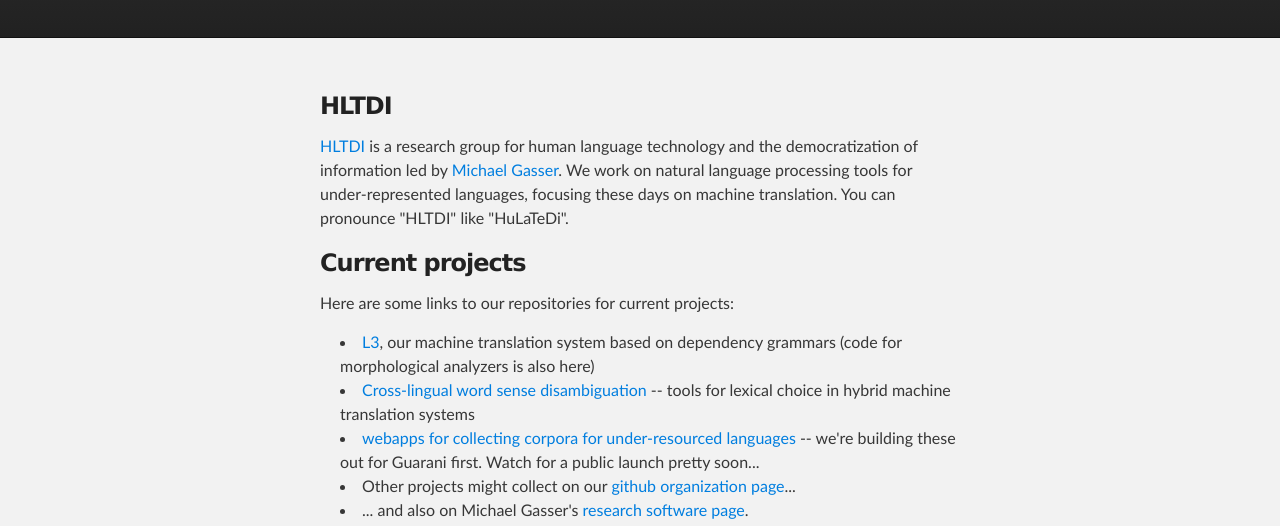
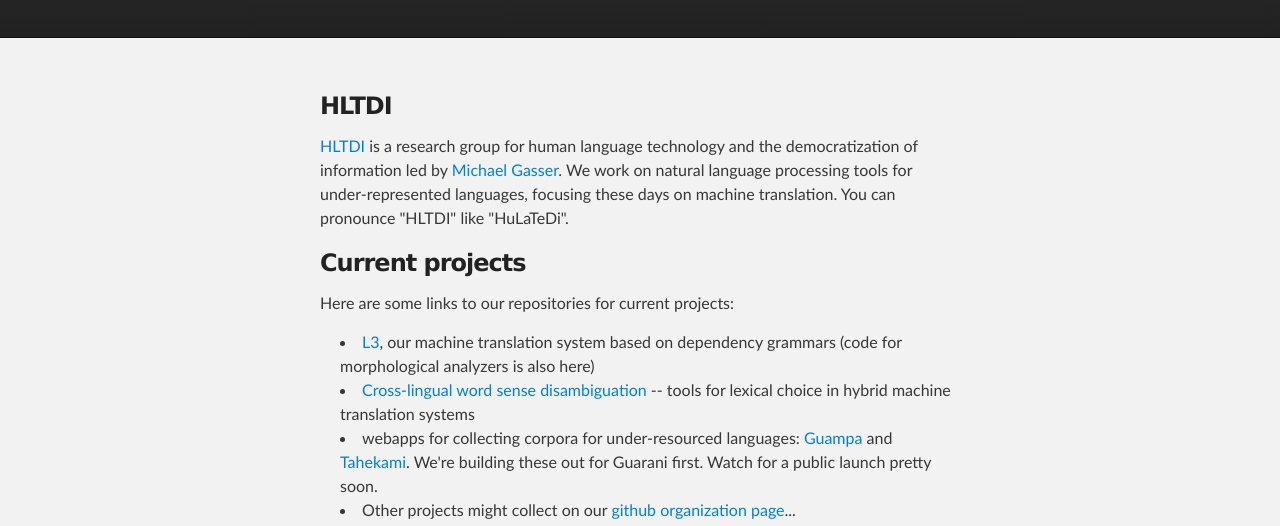
Before and after one commit to hltdi/hltdi.github.io, a plain HTML site: page index.html in a window 1280 px wide. Shown: the part 208-734 px from the top of the page. Drawn offline with Linux system fonts and the light colour scheme.

Commit message:
add a link to Guampa

```diff
--- a/index.html
+++ b/index.html
@@ -41,8 +41,11 @@
 <a href="https://code.google.com/p/hltdi-l3/">L3</a>, our machine translation system based on dependency grammars (code for morphological analyzers is also here)</li>
 <li>
 <a href="https://github.com/alexrudnick/clwsd">Cross-lingual word sense disambiguation</a> -- tools for lexical choice in hybrid machine translation systems</li>
-<li>
-<a href="https://github.com/hltdi/gn-documents">webapps for collecting corpora for under-resourced languages</a> -- we're building these out for Guarani first. Watch for a public launch pretty soon...</li>
+<li> webapps for collecting corpora for under-resourced languages:
+    <a href="https://github.com/hltdi/guampa">Guampa</a> and
+    <a href="https://github.com/hltdi/gn-documents">Tahekami</a>. We're building
+    these out for Guarani first. Watch for a public launch pretty soon.
+</li>
 <li>Other projects might collect on our <a href="https://github.com/hltdi">github organization page</a>...</li>
 <li>... and also on Michael Gasser's <a href="http://www.cs.indiana.edu/%7Egasser/Research/software.html">research software page</a>.</li>
 </ul><h3>
```
